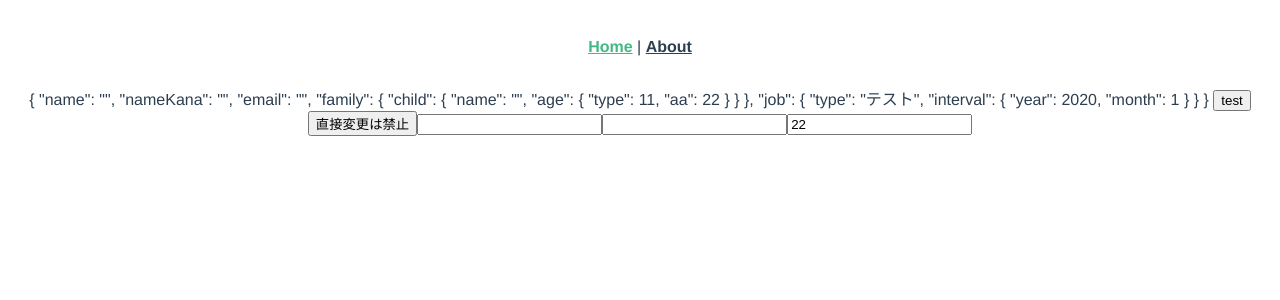
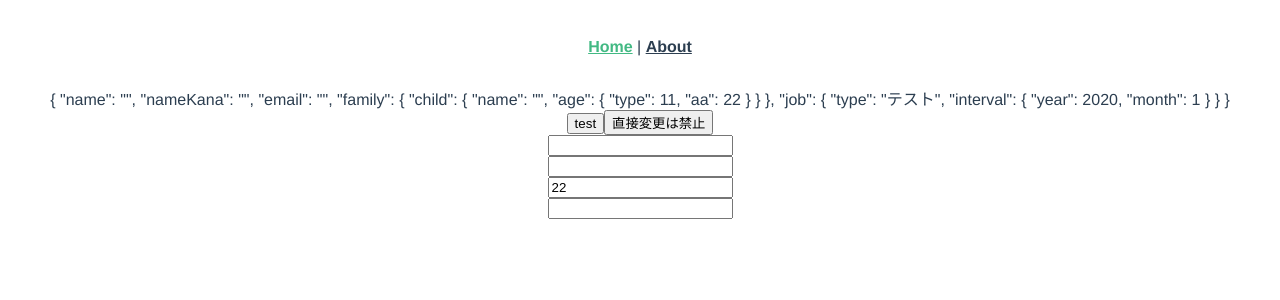
Before and after one commit to Uki884/vue-provide-form, a Vue app: page / in a window 1280 px wide. Shown: the top 300 px of the page. Built offline with nearby package versions, Linux system fonts and the light colour scheme.

Commit message:
loadshを導入、setを使ってプロパティを変更できるようにした

```diff
--- a/package.json
+++ b/package.json
@@ -8,7 +8,9 @@
     "lint": "vue-cli-service lint"
   },
   "dependencies": {
+    "@types/lodash": "^4.14.165",
     "core-js": "^3.6.5",
+    "lodash": "^4.17.20",
     "vue": "^3.0.0-0",
     "vue-router": "^4.0.0-0",
     "vuex": "^4.0.0-0"
--- a/src/components/organisms/UserForm/FormContent.vue
+++ b/src/components/organisms/UserForm/FormContent.vue
@@ -1,9 +1,20 @@
 <template>
-  <button @click="useSetValue('name', 'aaaaaa')">test</button>
-  <button @click="directSet">直接変更は禁止</button>
-  <InputText :inputItem="inputItems.name" :value="inputItems.name.value" />
-  <InputText :inputItem="inputItems.nameKana" />
-  <InputText :inputItem="inputItems.family_child_age_aa" />
+  <div class="form">
+    <button @click="useSetValue('name', 'aaaaaa')">test</button>
+    <button @click="directSet">直接変更は禁止</button>
+    <div class="form-item">
+      <InputText :inputItem="inputItems.name" />
+    </div>
+    <div class="form-item">
+      <InputText :inputItem="inputItems.nameKana" />
+    </div>
+    <div class="form-item">
+      <InputText :inputItem="inputItems.family_child_age_aa" />
+    </div>
+    <div class="form-item">
+      <InputText :inputItem="inputItems.family_child_name" />
+    </div>
+  </div>
 </template>
 
 <script lang="ts">
--- a/src/shims-vue.d.ts
+++ b/src/shims-vue.d.ts
@@ -3,3 +3,5 @@ declare module "*.vue" {
   const component: ReturnType<typeof defineComponent>;
   export default component;
 }
+
+declare module "lodash";
--- a/src/views/User/Index.vue
+++ b/src/views/User/Index.vue
@@ -40,7 +40,6 @@ export default defineComponent({
 
     const { inputs } = useUserForm(input);
     provideStore(input);
-
     return {
       inputs
     };
--- a/src/views/User/userFormStore.ts
+++ b/src/views/User/userFormStore.ts
@@ -1,20 +1,12 @@
-import {
-  reactive,
-  InjectionKey,
-  inject,
-  computed,
-  ComputedRef,
-  provide,
-  toRefs,
-  readonly
-} from "vue";
+import { InjectionKey, inject, provide, readonly } from "vue";
+
+import { set } from "lodash";
 
 export const Key: InjectionKey<Store> = Symbol("UserForm");
 
 const recursiveObject = (objects: any, name: string) => {
   const items = objects;
   if (typeof items !== "object") return;
-
   const result = {} as any;
   const recursive = (objects: any, name: string): any => {
     if (typeof objects !== "object") {
@@ -36,8 +28,7 @@ export const useUserForm = (state: any): any => {
   const inputs = readonly(state);
 
   const setValue = (key: string, payload: any) => {
-    console.log(key, payload);
-    state[key] = payload;
+    set(state, key, payload);
   };
 
   const useInput = (inputs: any) => {
```
Also changed, not shown: 1 other file (tests, documents, lock files or other folders).
